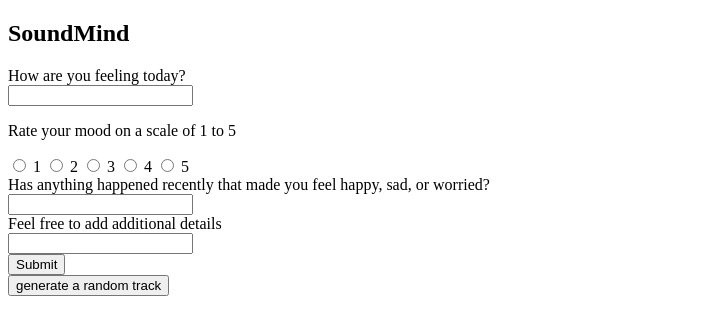
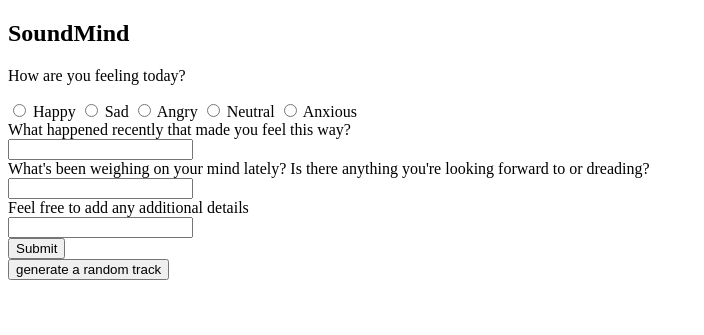
Before and after one commit to cathyleii/SoundMind, a Flask app: page / in a window 1280 px wide. Shown: the top 335 px of the page, without its empty margins (0-704 px from the left). Run offline with Flask 3, Linux system fonts and the light colour scheme.

Commit message:
fixed bug in /submit

```diff
--- a/app.py
+++ b/app.py
@@ -1,7 +1,6 @@
 from flask import Flask, render_template, redirect, request, session
 import spotipy
 from spotipy.oauth2 import SpotifyOAuth, SpotifyClientCredentials
-import requests
 import json
 import spotify
 import os
@@ -15,6 +14,19 @@ load_dotenv()
 JOY_PLAYLIST1 = "spotify:playlist:7GhawGpb43Ctkq3PRP1fOL"
 JOY_PLAYLIST2 = "spotify:playlist:4Fh0313D3PitYzICKHhZ7r"
 
+SAD_PLAYLIST1 = "spotify:playlist:1XE7rQIGl1NFtWEAfwn4b9"
+
+SAD_FEAR_COMFORT_PLAYLIST = "spotify:playlist:2cLa9xr9SArrzy0wXnW8m2"
+
+FEAR_PLAYLIST1 = "spotify:playlist:12M8uwtzZqKHKSbBFbhGFy"
+FEAR_PLAYLIST_INSTRUMENTALS = "spotify:playlist:7LI3zw8HLkjKo5YpvA26KG"
+
+ANGER_PLAYLIST1 = "spotify:playlist:10egOYgYVWoviGAfdpiRty"
+ANGER_PLAYLIST_RAP = "spotify:playlist:4WEn4bQ84SdvLIkwWqa1H8"
+
+NEUTRAL_TOP_50 = "spotify:playlist:37i9dQZEVXbMDoHDwVN2tF"
+NEUTRAL_TODAYS_HITS = "spotify:playlist:37i9dQZF1DXcBWIGoYBM5M"
+
 app.secret_key = os.getenv("FLASK_SECRET_KEY")
 
 
@@ -24,11 +36,12 @@ app.secret_key = os.getenv("FLASK_SECRET_KEY")
 # which URL is associated function
 @app.route('/')
 def index():
-    return render_template("index.html")
+    unfilled_fields = session.pop("unfilled_fields", False)
+    return render_template("index.html", unfilled_fields=unfilled_fields)
 
 @app.route('/analysis-complete')
 def analysis_complete():
-    analysis = session.get("analysis", "error")
+    analysis = session.get("analysis", "Error: Something went wrong, please try again.")
 
     joy_tracks1 = spotify.retrieve_playlist_tracks(JOY_PLAYLIST1)
     joy_tracks2 = spotify.retrieve_playlist_tracks(JOY_PLAYLIST2)
@@ -47,14 +60,23 @@ def analysis_complete():
 
 @app.route('/submit', methods=['POST'])
 def submit():
-    text = request.form.getlist("text")
-    input_string = ''
+    try:
+        q1_text = request.form["q1_text"]
+        q2_text = request.form["q2_text"]
+        q3_text = request.form.get("q3_text")
+        mood = request.form["mood"]
+    except KeyError:
+        session["unfilled_fields"] = True
+        return redirect("/")
+    else:
+        if not q1_text or not q2_text:
+            session["unfilled_fields"] = True
+            return redirect("/")
 
-    for ans in text:
-        input_string += f"{ans} "
-    print(input_string)
-    session["analysis"] = analyze_text(input_string)
-    return redirect("/analysis-complete")
+        input_string = f"I feel {mood} because {q1_text}. {q2_text} {q3_text}"
+        print(input_string)
+        session["analysis"] = analyze_text(input_string)
+        return redirect("/analysis-complete")
 
 
 
--- a/templates/index.html
+++ b/templates/index.html
@@ -10,32 +10,38 @@
 	</head>
 	<body>
 		<h2>SoundMind</h2>
+		{% if unfilled_fields %}
+		<h4>Please fill in all the required blanks.</h4>
+		{% endif %}
 		<form action="/submit" id="questions" method="post">
-			<label for="q1">How are you feeling today?</label><br />
-			<input type="text" id="q1" name="text" />
+			<p>How are you feeling today?</p>
+			<input type="radio" id="happy" name="mood" value="happy" />
+			<label for="1">Happy</label>
+			<input type="radio" id="sad" name="mood" value="sad" />
+			<label for="2">Sad</label>
+			<input type="radio" id="angry" name="mood" value="angry" />
+			<label for="3">Angry</label>
+			<input type="radio" id="neutral" name="mood" value="neutral" />
+			<label for="4">Neutral</label>
+			<input type="radio" id="anxious" name="mood" value="anxious" />
+			<label for="5">Anxious</label>
 			<br />
-			<p>Rate your mood on a scale of 1 to 5</p>
-			<input type="radio" id="1" name="rating" />
-			<label for="1">1</label>
-			<input type="radio" id="2" name="rating" />
-			<label for="2">2</label>
-			<input type="radio" id="3" name="rating" />
-			<label for="3">3</label>
-			<input type="radio" id="4" name="rating" />
-			<label for="4">4</label>
-			<input type="radio" id="5" name="rating" />
-			<label for="5">5</label>
+			<label for="q1"
+				>What happened recently that made you feel this way?</label
+			>
+			<br />
+			<input type="text" id="q1" name="q1_text" autocomplete="off" />
 			<br />
 			<label for="q2"
-				>Has anything happened recently that made you feel happy, sad, or
-				worried?</label
+				>What's been weighing on your mind lately? Is there anything you're
+				looking forward to or dreading?</label
 			>
 			<br />
-			<input type="text" id="q2" name="text" />
+			<input type="text" id="q2" name="q2_text" autocomplete="off" />
 			<br />
-			<label for="details">Feel free to add additional details</label>
+			<label for="q3">Feel free to add any additional details</label>
 			<br />
-			<input type="text" id="details" name="text" />
+			<input type="text" id="q3" name="q3_text" autocomplete="off" />
 			<br />
 			<input type="submit" value="Submit" />
 		</form>
```
Also changed, not shown: sentiment_analysis.py (+6 -1 lines), 1 other file.
